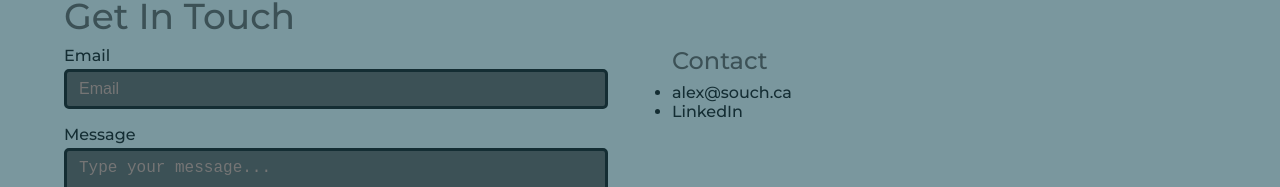
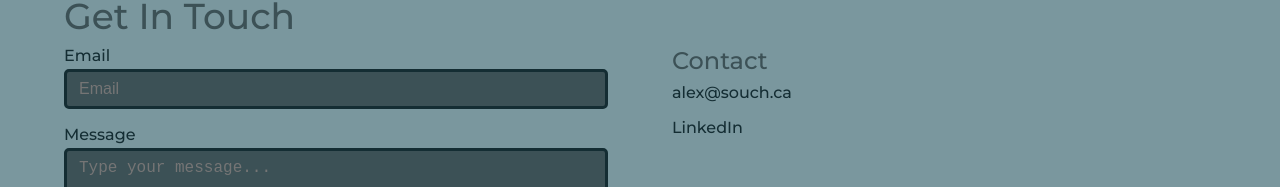
Before and after one commit to aSouchereau/dev.souch.ca, a Next.js app: page / in a window 1280 px wide. Shown: the part 1850-2037 px from the top of the page. Built offline with nearby package versions, Linux system fonts and the light colour scheme; a web font is replaced by a local one.

Commit message:
Styled personal info

```diff
--- a/styles/globals.css
+++ b/styles/globals.css
@@ -220,3 +220,10 @@ div.tag-wrapper {
 .contact-item input.input-button:hover {
   background: rgb(var(--secondary-blue-rgb));
 }
+
+.contact-item.personal-info .contact-list {
+  list-style-type: none;
+  display: flex;
+  flex-direction: column;
+  gap: 1em;
+}
```
